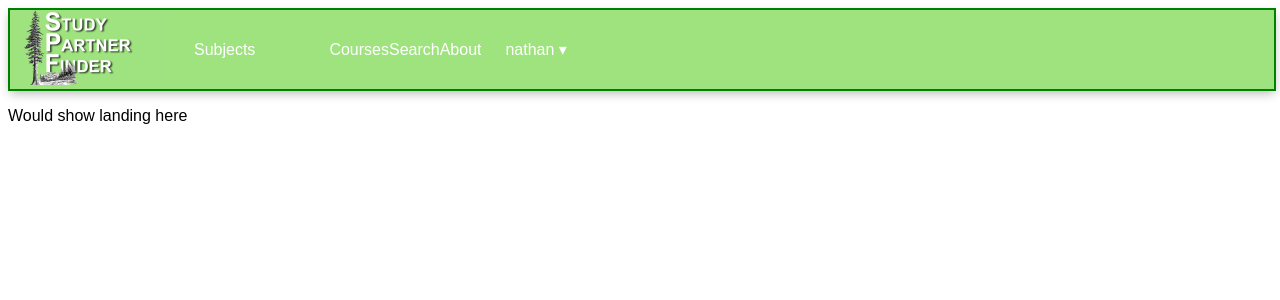
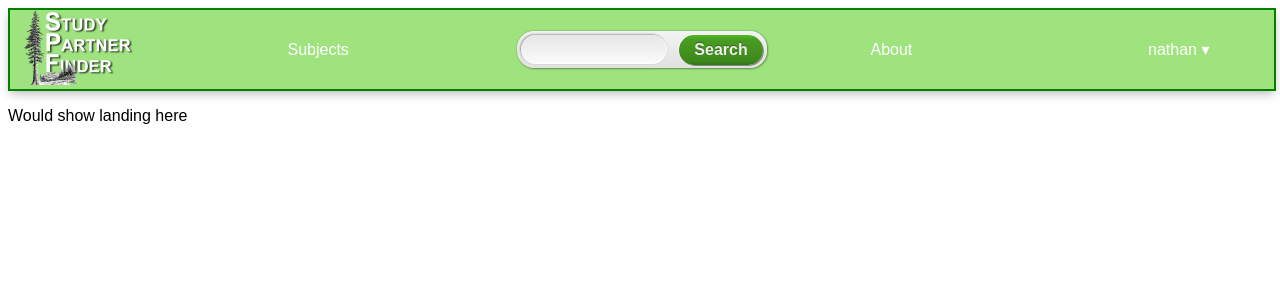
Before and after one commit to NathanOliphant/StudyPartnerFinder, a Django app: page / in a window 1280 px wide. Shown: the top 300 px of the page. Run offline with Django 3.2, Linux system fonts and the light colour scheme; a user stored in the database is signed in; some libraries are stand-ins or nearby versions.

Commit message:
Updated CSS, changed header layout, added search box

```diff
--- a/StudyPartnerFinder/settings.py
+++ b/StudyPartnerFinder/settings.py
@@ -31,7 +31,7 @@ SECRET_KEY = ')&81wpt49!4)a-m^+!f_zjt=ogco*k*j-!k$thfb9=)jgby6r8'
 # SECURITY WARNING: don't run with debug turned on in production!
 DEBUG = True
 
-ALLOWED_HOSTS = []
+ALLOWED_HOSTS = ['no2.pythonanywhere.com', '127.0.0.1']
 
 
 # Application definition
@@ -97,7 +97,6 @@ DATABASES = {
     }
 }
 
-
 # Password validation
 # https://docs.djangoproject.com/en/2.0/ref/settings/#auth-password-validators
 
--- a/StudyPartnerFinder/static/css/spf.css
+++ b/StudyPartnerFinder/static/css/spf.css
@@ -15,21 +15,37 @@ p {
 	width: 100%;
 	height: 79px;
 	color:  #ffffff;
+
+	 text-align: justify;
+  -ms-text-justify: distribute-all-lines;
+  text-justify: distribute-all-lines;
+
 	/*
 	   Add a drop shadow to our header.
 	*/
 	-webkit-box-shadow: 0px 4px 10px -2px rgba(0, 0, 0, 0.3);
-  -moz-box-shadow: 0px 4px 10px -2px rgba(0, 0, 0, 0.3);
-  box-shadow:  0 4px 10px -2px rgba(0, 0, 0, 0.3);
+    -moz-box-shadow: 0px 4px 10px -2px rgba(0, 0, 0, 0.3);
+    box-shadow:  0 4px 10px -2px rgba(0, 0, 0, 0.3);
 
 }
 
+.stretch {
+  width: 100%;
+  display: inline-block;
+  font-size: 0;
+  line-height: 0
+}
+/*
 .header {
+	width: 100%;
+	height: 79px;
 	color:  #ffffff;
 	display:flex;
-    align-items: center; /* Vertical center alignment */
-    justify-content: left; /* Horizontal alignment */
-}
+    align-items: center;  Vertical center alignment
+    justify-content: left; /Horizontal alignment
+
+
+}*/
 
 .header div {
   white-space:nowrap;
@@ -39,6 +55,132 @@ p {
 	position: relative;
 	display: inline-block;
 	margin-left: 10px;
+
+}
+
+
+.box1,
+.box2,
+.box4 {
+  width: 150px;
+ vertical-align: middle;
+  display: inline-block;
+  *display: inline;
+  zoom: 1
+}
+
+.box3 {
+  width: 250px;
+ vertical-align: middle;
+  display: inline-block;
+  *display: inline;
+  zoom: 1
+}
+
+
+
+/* search box*/
+/*
+    Search box from:  https://www.formget.com/css-search-box/
+*/
+#search-form_3 {
+background: #e1e1e1; /* Fallback color for non-css3 browsers */
+width: 250px;
+margin: 5px auto;
+
+/* Gradients */
+background: -webkit-gradient( linear,left top, left bottom, color-stop(0, rgb(243,243,243)), color-stop(1, rgb(225,225,225)));
+background: -moz-linear-gradient( center top, rgb(243,243,243) 0%, rgb(225,225,225) 100%);
+
+/* Rounded Corners */
+border-radius: 17px;
+-webkit-border-radius: 17px;
+-moz-border-radius: 17px;
+
+/* Shadows */
+box-shadow: 1px 1px 2px rgba(0,0,0,.3), 0 0 2px rgba(0,0,0,.3);
+-webkit-box-shadow: 1px 1px 2px rgba(0,0,0,.3), 0 0 2px rgba(0,0,0,.3);
+-moz-box-shadow: 1px 1px 2px rgba(0,0,0,.3), 0 0 2px rgba(0,0,0,.3);
+}
+
+/*** TEXT BOX ***/
+.search_3{
+background: #fafafa; /* Fallback color for non-css3 browsers */
+
+/* Gradients */
+background: -webkit-gradient( linear, left bottom, left top, color-stop(0, rgb(250,250,250)), color-stop(1, rgb(230,230,230)));
+background: -moz-linear-gradient( center top, rgb(250,250,250) 0%, rgb(230,230,230) 100%);
+border: 0;
+border-bottom: 1px solid #fff;
+border-right: 1px solid rgba(255,255,255,.8);
+font-size: 16px;
+margin: 4px;
+padding: 5px;
+width: 135px;
+
+/* Rounded Corners */
+border-radius: 17px;
+-webkit-border-radius: 17px;
+-moz-border-radius: 17px;
+
+/* Shadows */
+box-shadow: -1px -1px 2px rgba(0,0,0,.3), 0 0 1px rgba(0,0,0,.2);
+-webkit-box-shadow: -1px -1px 2px rgba(0,0,0,.3), 0 0 1px rgba(0,0,0,.2);
+-moz-box-shadow: -1px -1px 2px rgba(0,0,0,.3), 0 0 1px rgba(0,0,0,.2);
+}
+
+/*** USER IS FOCUSED ON TEXT BOX ***/
+.search_3:focus{
+outline: none;
+background: #fff; /* Fallback color for non-css3 browsers */
+
+/* Gradients */
+background: -webkit-gradient( linear, left bottom, left top, color-stop(0, rgb(255,255,255)), color-stop(1, rgb(235,235,235)));
+background: -moz-linear-gradient( center top, rgb(255,255,255) 0%, rgb(235,235,235) 100%);
+}
+
+/*** SEARCH BUTTON ***/
+.submit_3{
+background: #44921f;/* Fallback color for non-css3 browsers */
+/* Gradients */
+background: -webkit-gradient( linear, left top, left bottom, color-stop(0, rgb(79,188,32)), color-stop(0.15, rgb(73,157,34)), color-stop(0.88, rgb(62,135,28)), color-stop(1, rgb(49,114,21)));
+background: -moz-linear-gradient( center top, rgb(79,188,32) 0%, rgb(73,157,34) 15%, rgb(62,135,28) 88%, rgb(49,114,21) 100%);
+border: 0;
+color: #eee;
+cursor: pointer;
+float: right;
+font: 16px 'Raleway', sans-serif;
+font-weight: bold;
+height: 30px;
+margin: 4px 4px 0;
+text-shadow: 0 -1px 0 rgba(0,0,0,.3);
+width: 84px;
+outline: none;
+
+/* Rounded Corners */
+border-radius: 30px;
+-webkit-border-radius: 30px;
+-moz-border-radius: 30px;
+
+/* Shadows */
+box-shadow: -1px -1px 1px rgba(255,255,255,.5), 1px 1px 0 rgba(0,0,0,.4);
+-moz-box-shadow: -1px -1px 1px rgba(255,255,255,.5), 1px 1px 0 rgba(0,0,0,.2);
+-webkit-box-shadow: -1px -1px 1px rgba(255,255,255,.5), 1px 1px 0 rgba(0,0,0,.4);
+}
+/*** SEARCH BUTTON HOVER ***/
+.submit_3:hover {
+background: #4ea923; /* Fallback color for non-css3 browsers */
+
+/* Gradients */
+background: -webkit-gradient( linear, left top, left bottom, color-stop(0, rgb(89,222,27)), color-stop(0.15, rgb(83,179,38)), color-stop(0.8, rgb(66,143,27)), color-stop(1, rgb(54,120,22)));
+background: -moz-linear-gradient( center top, rgb(89,222,27) 0%, rgb(83,179,38) 15%, rgb(66,143,27) 80%, rgb(54,120,22) 100%);
+}
+.submit_3:active {
+background: #4ea923; /* Fallback color for non-css3 browsers */
+
+/* Gradients */
+background: -webkit-gradient( linear, left bottom, left top, color-stop(0, rgb(89,222,27)), color-stop(0.15, rgb(83,179,38)), color-stop(0.8, rgb(66,143,27)), color-stop(1, rgb(54,120,22)));
+background: -moz-linear-gradient( center bottom, rgb(89,222,27) 0%, rgb(83,179,38) 15%, rgb(66,143,27) 80%, rgb(54,120,22) 100%);
 }
 
 
@@ -92,7 +234,6 @@ p {
 .dropdown:hover .dropbtn {
     /*background-color: #3e8e41;*/
     background-color: #ffffff;
-    font-size: 24px;
     color: green;
 }
 
--- a/templates/base.html
+++ b/templates/base.html
@@ -11,18 +11,29 @@
 </head>
 <body>
     <div id='header' class='header'>
-        <div class="logo"><img src="{% static "images/SPF-Logo.jpg" %}" width="150" height="75"  alt="Study Partner Finder" /></div>
-        <div class="dropdown">
+        <div class="box1"><div class="logo"><img src="{% static "images/SPF-Logo.jpg" %}" width="150" height="75"  alt="Study Partner Finder" /></div></div>
+        <div class="box2"><div class="dropdown">
                 <button class="dropbtn">Subjects</button>
                 <div class="dropdown-content">
                     <a href="#">Aardvarkology</a>
                     <a href="#">Some More</a>
                     <a href="#">Zoology</a>
                 </div>
+        </div></div>
+
+        <div class="box3">
+	        <!-- search form 3 -->
+			<form id="search-form_3">
+			<input type="text" class="search_3"/>
+			<input type="submit" class="submit_3" value="Search" />
+             </form>
         </div>
-        <div>Courses</div>
-        <div>Search</div>
+
+        <div class="box1">
         <div>About</div>
+        </div>
+
+        <div class="box1">
         {% if user.is_authenticated %}
            <div class="dropdown">
                 <button class="dropbtn">{{ user.username }} &#9662;</button>
@@ -35,6 +46,9 @@
         {% else %}
            <div>You are not logged in . . . <a class="header" href="{% url 'login' %}">login</a> | <a href="{% url 'signup' %}">signup</a></div>
         {% endif %}
+        </div>
+
+        <span class="stretch"></span>
     </div>
     <main>
         {% block content %}
```
Also changed, not shown: db.sqlite3, study/migrations/0018_auto_20181030_1635.py (added), users/migrations/0003_auto_20181030_1635.py (added), 1 other file.
